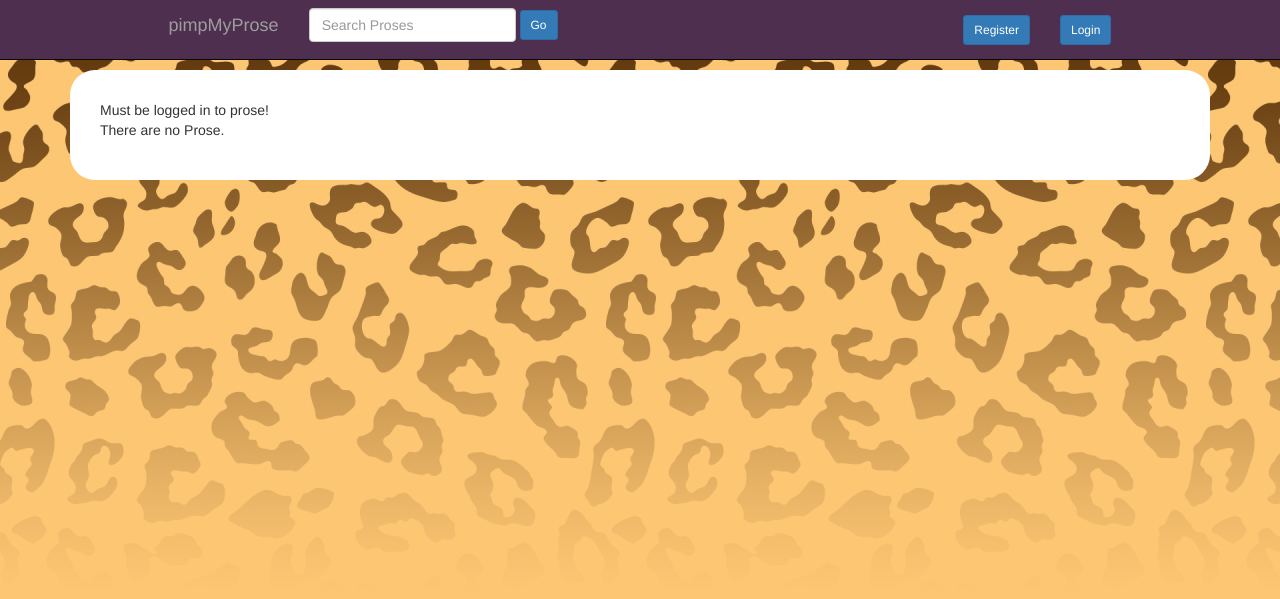
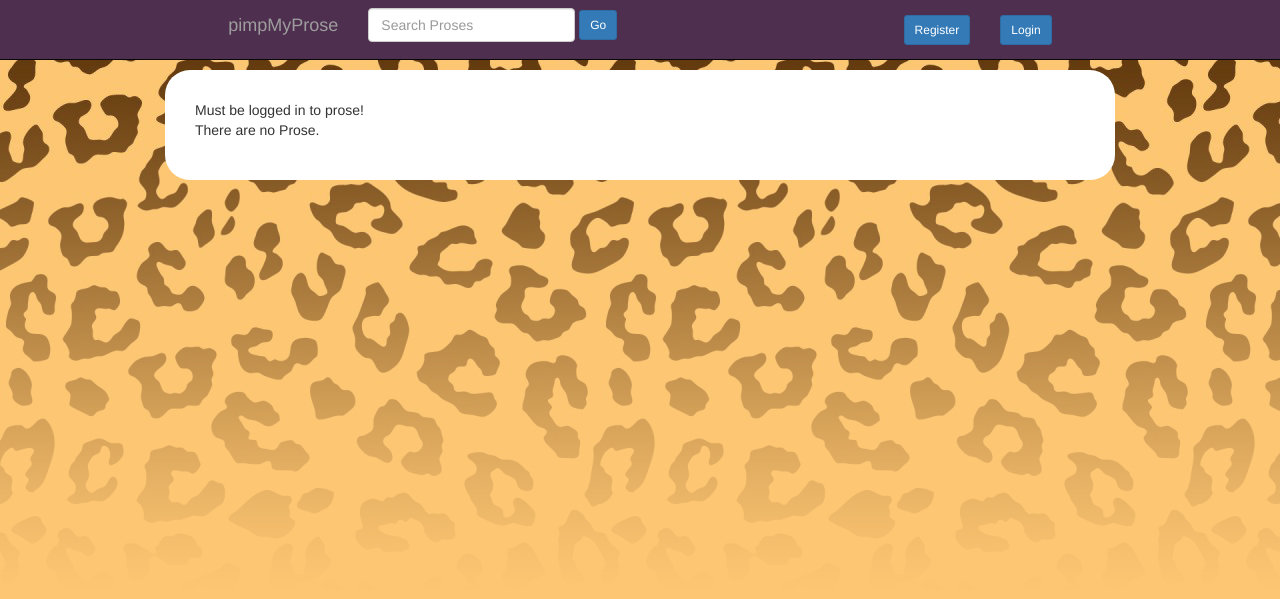
Before and after one commit to Vilos92/pimpmyprose, a Django app: page /prose/ in a window 1280 px wide. Shown: the top 599 px of the page. Run offline with Django 3.2, Linux system fonts and the light colour scheme; data that the repository does not hold is empty; parts of the project's set-up code (start-up, migrations or seed data) failed here and were passed over; some libraries are stand-ins or nearby versions.

Commit message:
Made nav bar better when resizing. Made main column thinner

```diff
--- a/pimpmyprose/prose/static/css/main.css
+++ b/pimpmyprose/prose/static/css/main.css
@@ -14,8 +14,6 @@ body {
 }
 
 .navbar-center {
-	width: 76%;
-	margin-left: 12%;
 }
 
 .navbar p {
@@ -46,6 +44,9 @@ body {
 	background-color: #FFFFFF;
 
 	padding: 30px 30px 30px 30px;
+
+	/* Do not want to shrink too small. Use same on navBar center */
+	min-width: 768px;
 
 	border-radius: 25px 25px 25px 25px;
 }
--- a/pimpmyprose/templates/prose/base.html
+++ b/pimpmyprose/templates/prose/base.html
@@ -18,7 +18,8 @@
 		<!-- Main content filled by other pages -->
 		<div class="container">
 			<div class="row-fluid">
-				<div class="col-md-12 main-column">
+				<div class="col-md-1"></div>
+				<div class="col-md-10 main-column">
 				<!-- Background color from bootstrap class. Move height property to css file -->
 				{% block content %}
 				{% endblock %}
--- a/pimpmyprose/templates/prose/navBar.html
+++ b/pimpmyprose/templates/prose/navBar.html
@@ -1,6 +1,7 @@
 {% load staticfiles %}
 <nav class="navbar navbar-inverse navbar-fixed-top navbar-custom">
-	<div class="container-fluid col-md-10 navbar-center">
+	<div class="col-md-2"></div>
+	<div class="container-fluid col-md-8 navbar-center">
 		<div class="navbar-header">
 			<a class="navbar-brand" href="{% url 'prose:index' %}">
 				pimpMyProse
```
Also changed, not shown: README.md.
